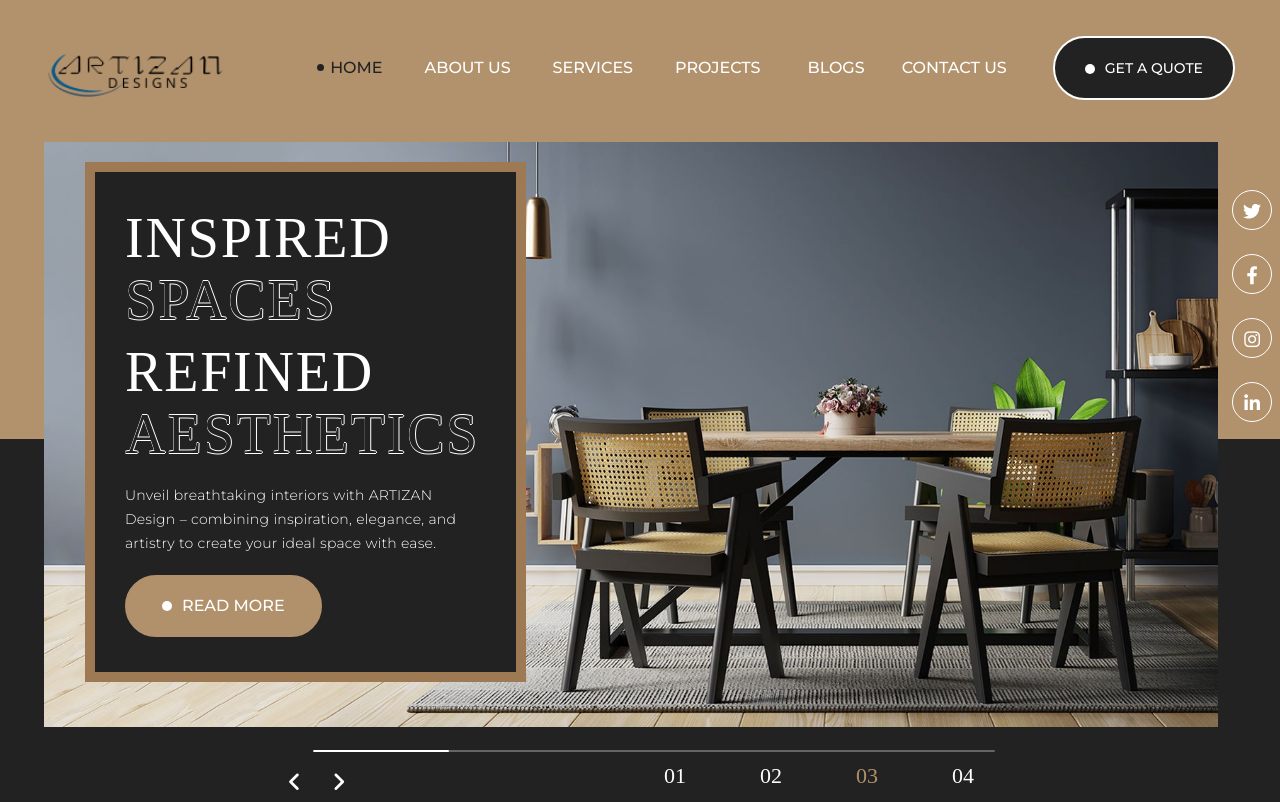
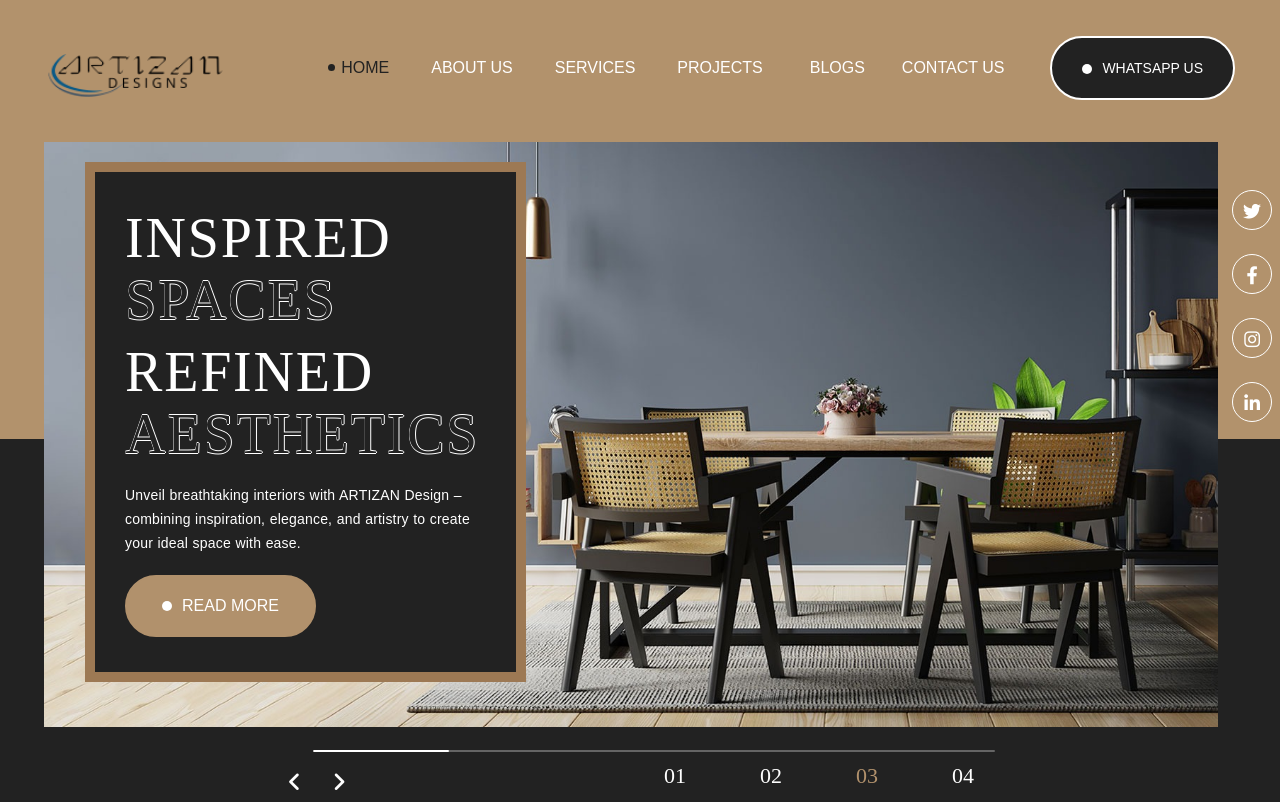
Before and after one commit to Anasmalik57/Artizan-Designs, a plain HTML site: page index.html in a window 1280 px wide. Shown: the top 802 px of the page. Drawn offline with nearby package versions, Linux system fonts and the light colour scheme; animation ran at ten frames a second; a web font is replaced by a local one.

Commit message:
minor changes

```diff
--- a/assets/css/style.css
+++ b/assets/css/style.css
@@ -20,6 +20,9 @@ Project:  Artizans Designs
 12. Footer Section
 */
 
+::-webkit-scrollbar{
+    width: 0px;
+}
 
 @import url('https://fonts.googleapis.com/css2?family=Italiana&family=Montserrat:wght@300;400;500;600;700&family=Roboto:wght@300;400;500;700&display=swap');
 
--- a/index.html
+++ b/index.html
@@ -170,7 +170,7 @@
                   </li>
                   <li class="nav-item">
                     <a class="nav-link get_a_quote" href="https://api.whatsapp.com/send?phone=9027740028&text=Hello%20Artizans,%20I%20need%20your%service"
-                      >Get a Quote
+                      >Whatsapp Us
                       <i class="dot fa-regular fa-circle-small"></i>
                     </a>
                   </li>
@@ -1045,7 +1045,7 @@
           </div>
           <div class="col-lg-6 col-md-6 col-sm-12 col-12 order-md-2 order-1">
             <div class="contact_content" data-aos="fade-up">
-              <h2 class="text-white">Get A Quote</h2>
+              <h2 class="text-white">Whatsapp Us</h2>
               <h3>We Are Here To Help You</h3>
               <div class="map">
                 <iframe
```
Also changed, not shown: about.html (+1 -1 lines), blog.html (+1 -1 lines), blog01.html (+1 -1 lines), blog02.html (+1 -1 lines), blog03.html (+1 -1 lines), blog04.html (+1 -1 lines), contact.html (+1 -1 lines), infinite-scroll.html (+1 -1 lines), load-more.html (+1 -1 lines), project.html (+1 -1 lines), service.html (+2 -2 lines).
